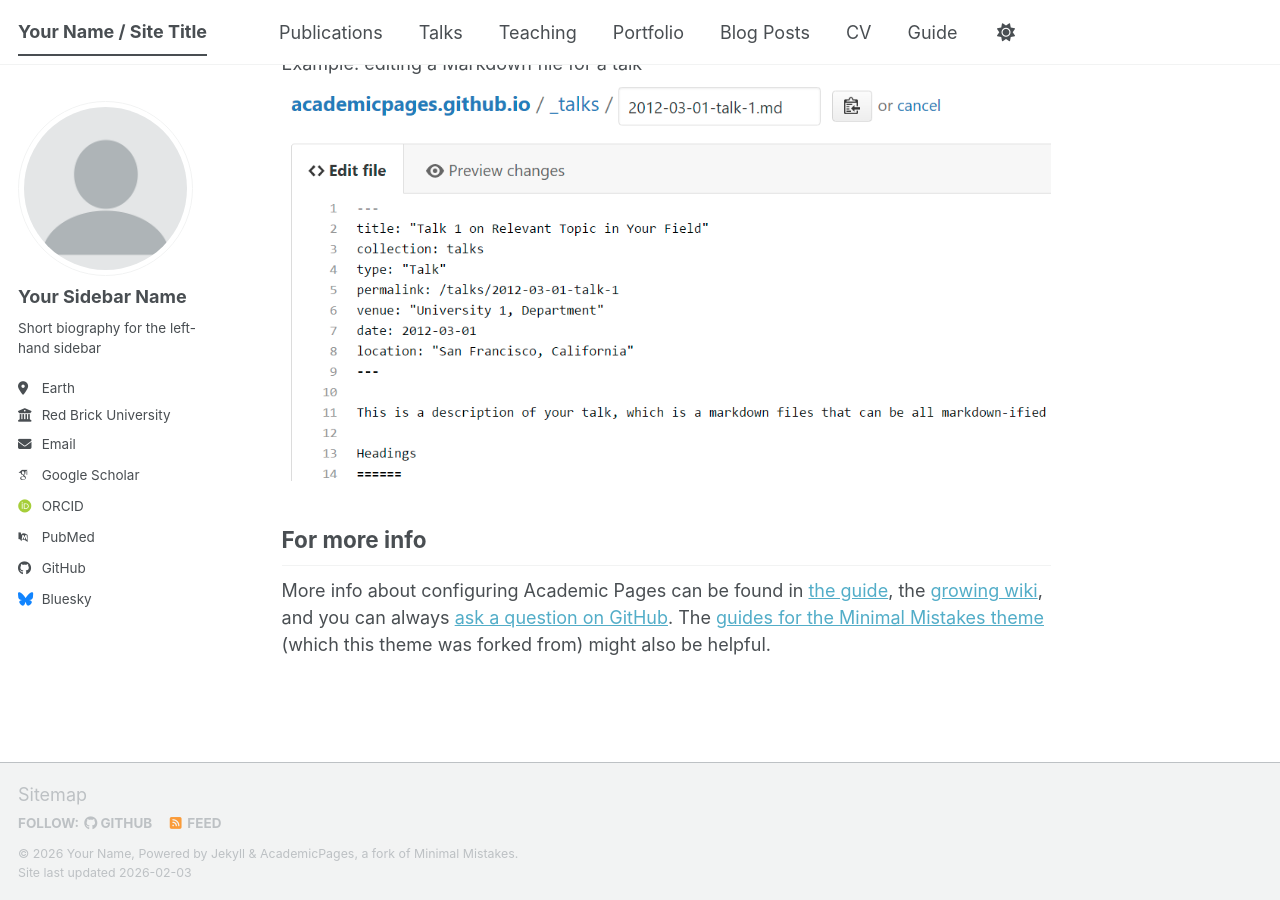
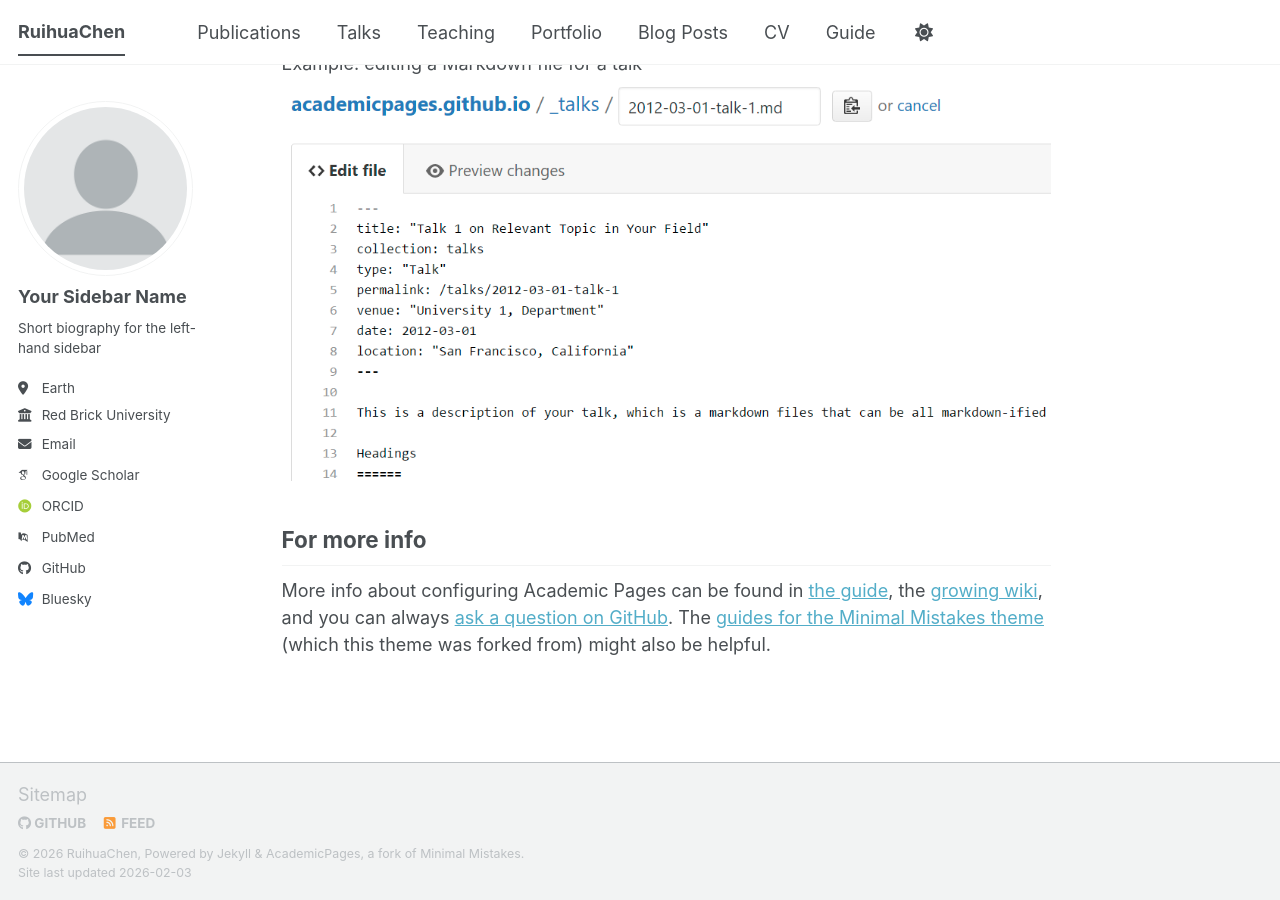
Before and after one commit to Ruihua-Chen/ruihua-chen.github.io, a Jekyll site: the page built from _pages/about.md, in a window 1280 px wide and 900 px high, scrolled down 2720 px. Built offline with Jekyll 4.4.1, drawn with Linux system fonts in a browser that asks for light colours; some web fonts are replaced; a script bundle is joined from its source files by our own code; library files that are not in the unit come from our copies.

Commit message:
Update _config.yml

```diff
--- a/_config.yml
+++ b/_config.yml
@@ -7,13 +7,13 @@
 # server process.
 
 # Basic Site Settings
-locale                   : "en-US"
+locale                   : "en-China"
 site_theme               : "default" # The available themes options are "default", "air", "sunrise", "mint", "dirt" and "contrast"
-title                    : "Your Name / Site Title"
+title                    : "RuihuaChen"
 title_separator          : "-"
-name                     : &name "Your Name"
+name                     : &name "RuihuaChen"
 description              : &description "Your Name's academic portfolio"   # Update this with a general description of your site, this is the default if not overridden by a page
-url                      : https://academicpages.github.io # The base hostname & protocol for your site e.g. "https://[your GitHub username].github.io",
+url                      : https://ruihua-chen.github.io # The base hostname & protocol for your site e.g. "https://[your GitHub username].github.io",
                                                            # or if you already have some other page hosted on Github then use "https://[your GitHub username].github.io/[Your Repo Name]"
 baseurl                  : "" # the subpath of your site, e.g. "/blog"
 repository               : "academicpages/academicpages.github.io"
```
